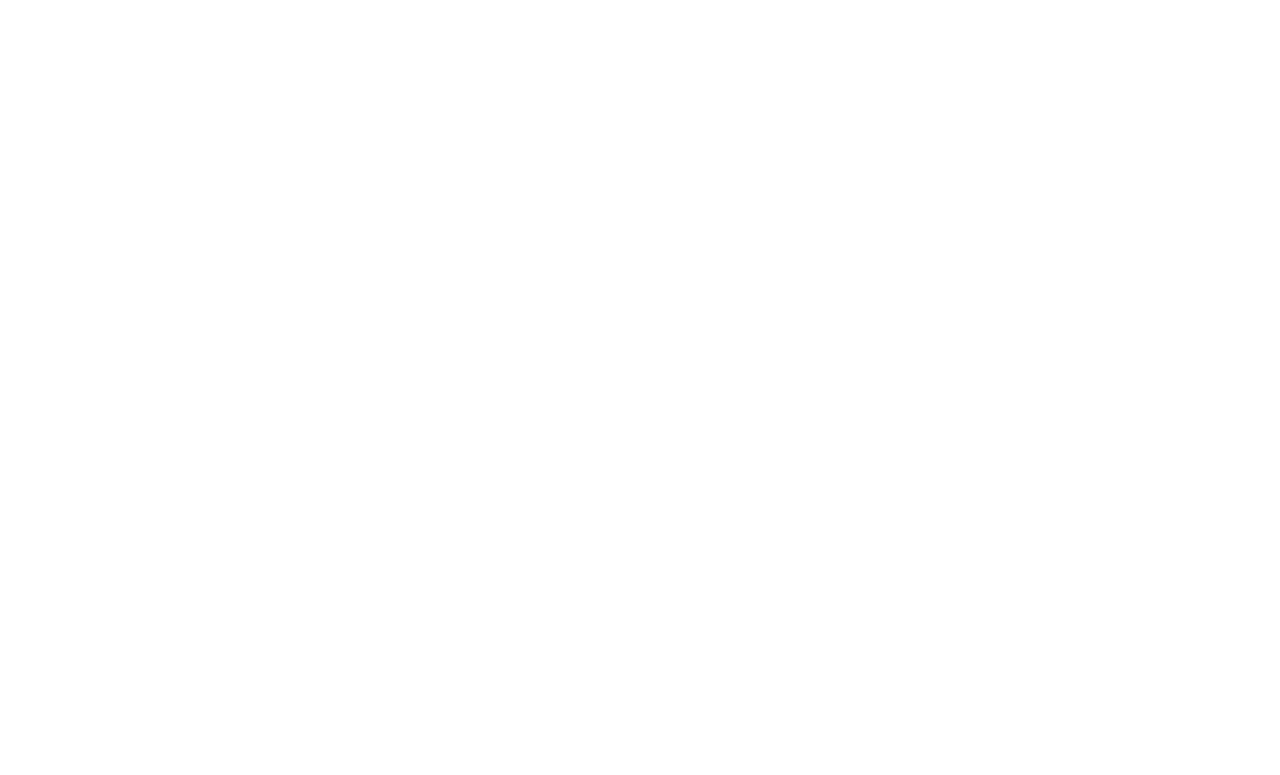
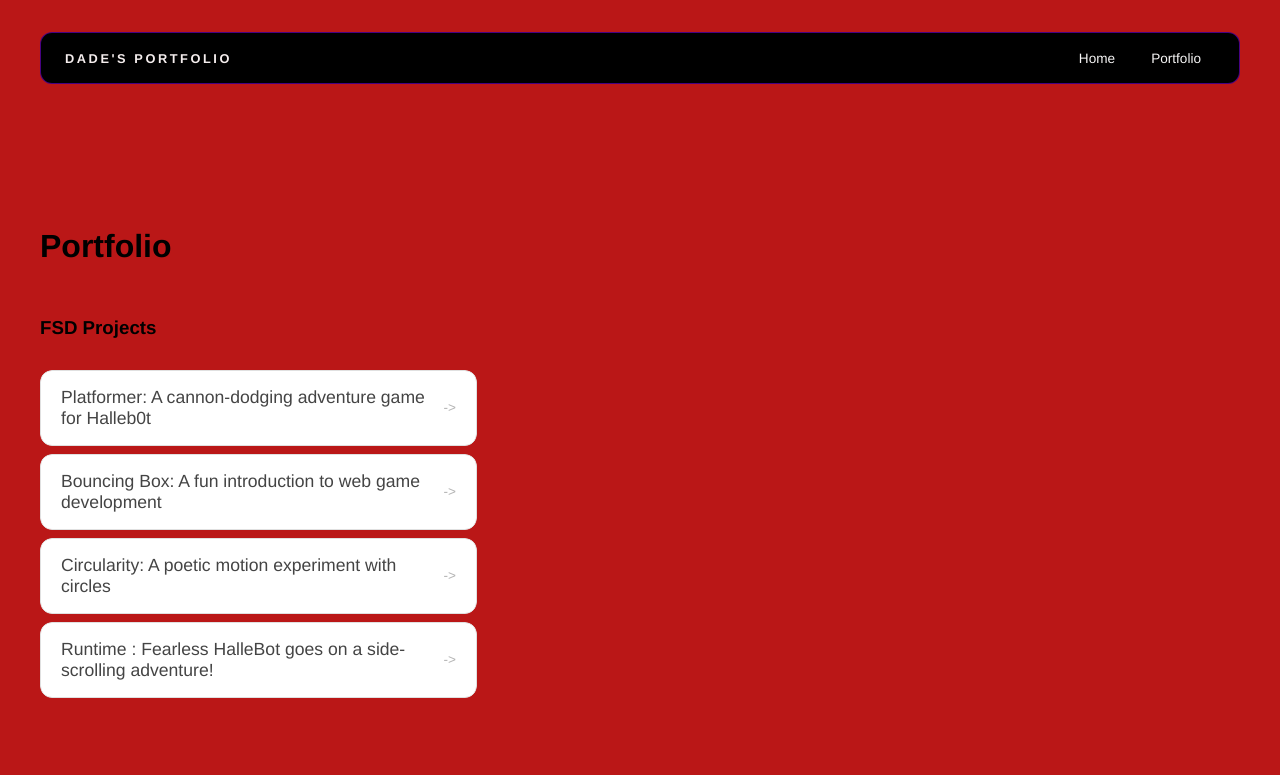
Before and after one commit to dd5169992/dd5169992.github.io, a plain HTML site: page portfolio.html in a window 1280 px wide. Drawn offline with Linux system fonts and the light colour scheme.

Commit message:
finished portfolio

```diff
--- a/portfolio.html
+++ b/portfolio.html
@@ -0,0 +1,49 @@
+<!DOCTYPE html>
+<html>
+  <head>
+    <title>Portfolio</title>
+    <link rel="stylesheet" href="style.css" />
+  </head>
+
+  <body>
+    <!-- All content goes here -->
+    <div id="all-contents">
+     <nav>
+      <h1>Dade's Portfolio</h1>
+  <ul id="nav-ul">
+    <li class="nav-li">
+      <a href="index.html">Home</a>
+    </li>
+    <li class="nav-li">
+      <a href="portfolio.html">Portfolio</a>
+    </li>
+  </ul>
+     </nav>
+
+     <main>
+      <div class="content">
+       <h1>Portfolio</h1>
+       <h3>FSD Projects</h3>
+       <ul id="portfolio">
+       <li>
+  <a href="fsd-projects/platformer/">Platformer: A cannon-dodging adventure game for Halleb0t</a>
+</li>
+<li>
+  <a href="fsd-projects/bouncing-box/">Bouncing Box: A fun introduction to web game development</a>
+</li>
+<li>
+  <a href="fsd-projects/circularity/">Circularity: A poetic motion experiment with circles</a>
+</li>
+<li>
+ <a href="fsd-projects/runtime/">Runtime : Fearless HalleBot goes on a side-scrolling adventure!</a>
+</li>
+
+      </ul>
+
+       <!-- ASD Projects will go here -->
+
+      </div>
+     </main>
+    </div>
+  </body>
+</html>
--- a/style.css
+++ b/style.css
@@ -159,3 +159,55 @@
   background: #000;
   color: #fff;
 }
+/* Portfolio styles */
+.content h1 {
+  color: black;
+}
+
+#portfolio {
+  list-style: none;
+  margin: 0;
+  padding: 0;
+  width: 100%;
+  display: flex;
+  flex-direction: column;
+  gap: 8px;
+}
+
+#portfolio li {
+  border-radius: 12px;
+  overflow: hidden;
+}
+
+#portfolio a {
+  display: flex;
+  justify-content: space-between;
+  align-items: center;
+  text-decoration: none;
+  color: #444;
+  padding: 16px 20px;
+  font-size: 1.1rem;
+  font-weight: 500;
+  background: #fff;
+  border: 1px solid #e0e0e0;
+  border-radius: 12px;
+  transition: background 0.25s ease, color 0.25s ease, transform 0.25s ease;
+}
+
+#portfolio a:hover {
+  background: #000;
+  color: #fff;
+  transform: translateX(4px);
+}
+
+#portfolio a::after {
+  content: "->";
+  font-size: 0.85rem;
+  opacity: 0.4;
+  transition: opacity 0.25s ease;
+  white-space: nowrap;
+}
+
+#portfolio a:hover::after {
+  opacity: 1;
+}
```
